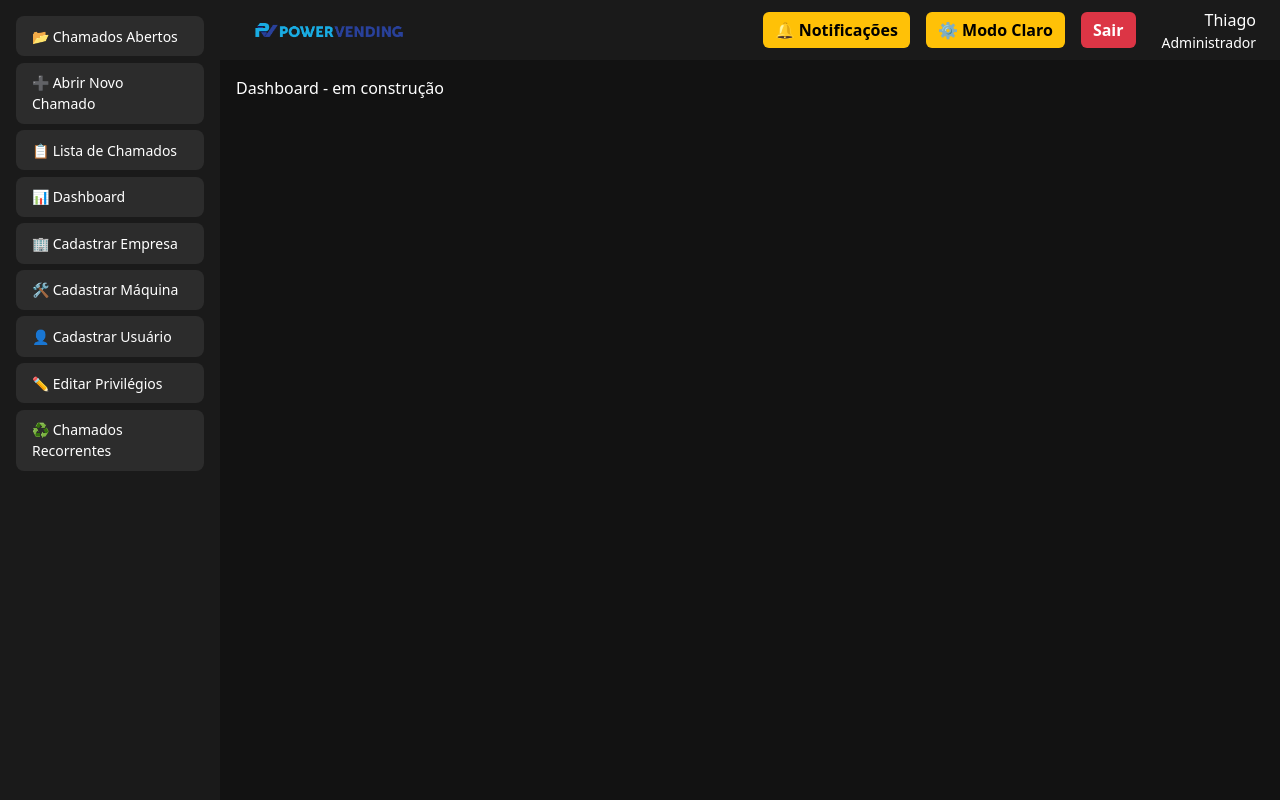
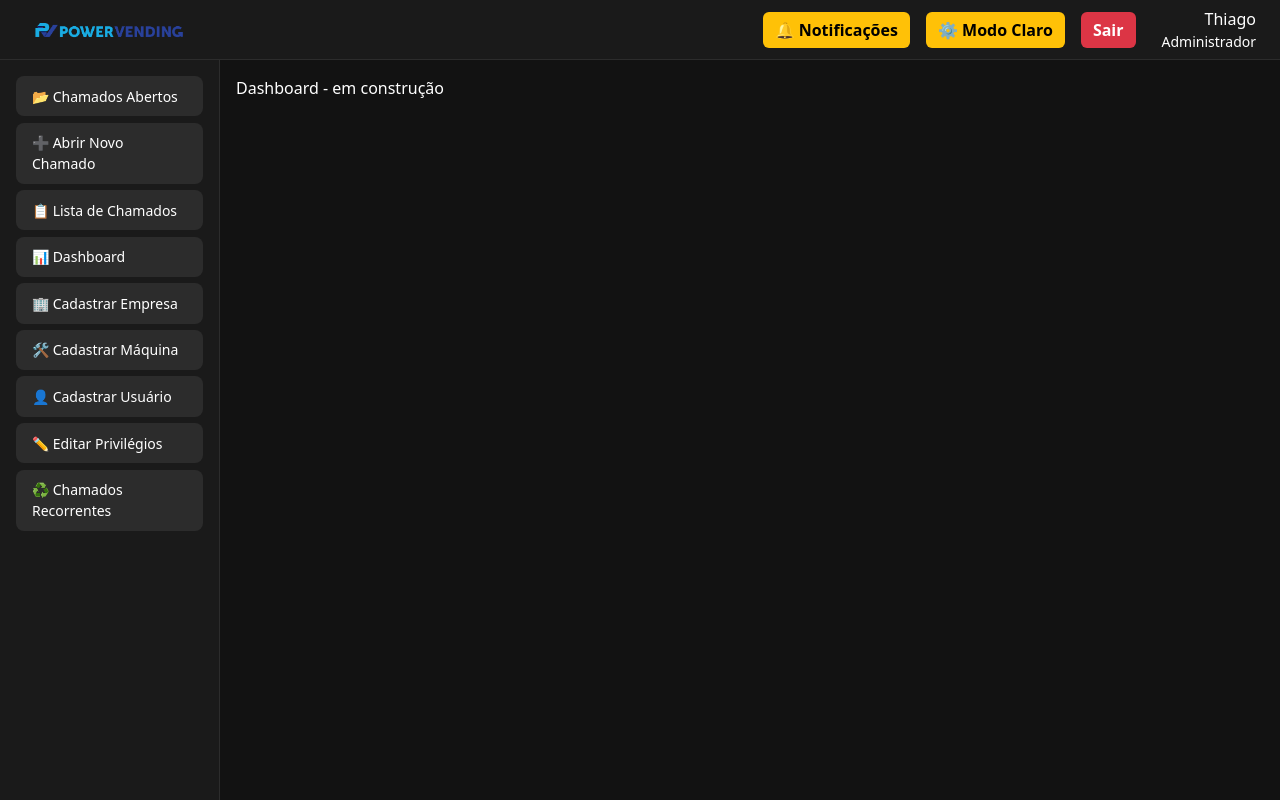
Before and after one commit to ThiagoViniciosAnacleto/DelphiSystem, a Vue app in the folder frontend/suporte-power-frontend/: page /dashboard in a window 1280 px wide. Built offline with nearby package versions, Linux system fonts and the light colour scheme.

Commit message:
refactor(layout): reestruturar layout com grid para header fixo e sidebar lateral

```diff
--- a/frontend/suporte-power-frontend/src/components/Header.vue
+++ b/frontend/suporte-power-frontend/src/components/Header.vue
@@ -29,12 +29,17 @@ function logout() {
 <style scoped>
 .header {
     height: 60px;
+    width: 100%;
     background-color: #1a1a1a;
     color: white;
     display: flex;
     justify-content: space-between;
     align-items: center;
     padding: 0 1.5rem;
+    border-bottom: 1px solid #2c2c2c;
+    position: sticky;
+    top: 0;
+    z-index: 100;
 }
 
 .logo {
--- a/frontend/suporte-power-frontend/src/components/Sidebar.vue
+++ b/frontend/suporte-power-frontend/src/components/Sidebar.vue
@@ -18,18 +18,20 @@
 
 <style scoped>
 .sidebar {
-  width: 220px;
   background-color: #1a1a1a;
   padding: 1rem;
   display: flex;
   flex-direction: column;
   gap: 1rem;
   color: #fff;
+  height: 100%;
+  border-right: 1px solid #2c2c2c;
 }
 
 nav ul {
   list-style: none;
   padding: 0;
+  margin: 0;
 }
 
 nav li button {
--- a/frontend/suporte-power-frontend/src/layouts/MainLayout.vue
+++ b/frontend/suporte-power-frontend/src/layouts/MainLayout.vue
@@ -1,9 +1,9 @@
 <template>
   <div class="layout">
-    <Sidebar />
-    <div class="main">
-      <Header />
-      <main class="conteudo">
+    <Header />
+    <div class="body">
+      <Sidebar />
+      <main class="content">
         <router-view />
       </main>
     </div>
@@ -11,28 +11,30 @@
 </template>
 
 <script setup>
-    import Header from '../components/Header.vue'
-    import Sidebar from '../components/Sidebar.vue'
+  import Header from '@/components/Header.vue'
+  import Sidebar from '@/components/Sidebar.vue'
 </script>
 
 <style scoped>
 .layout {
   display: flex;
+  flex-direction: column;
   height: 100vh;
   overflow: hidden;
 }
 
-.main {
+.body {
+  display: grid;
+  grid-template-columns: 220px 1fr;
   flex: 1;
-  display: flex;
-  flex-direction: column;
-  background: #121212;
+  height: calc(100vh - 60px);
+  overflow: hidden;
 }
 
-.conteudo {
-  flex: 1;
+.content {
   padding: 1rem;
   overflow-y: auto;
+  background-color: #121212;
   color: #fff;
 }
 </style>
```
Lines whose indentation alone changed are shown as unchanged.
